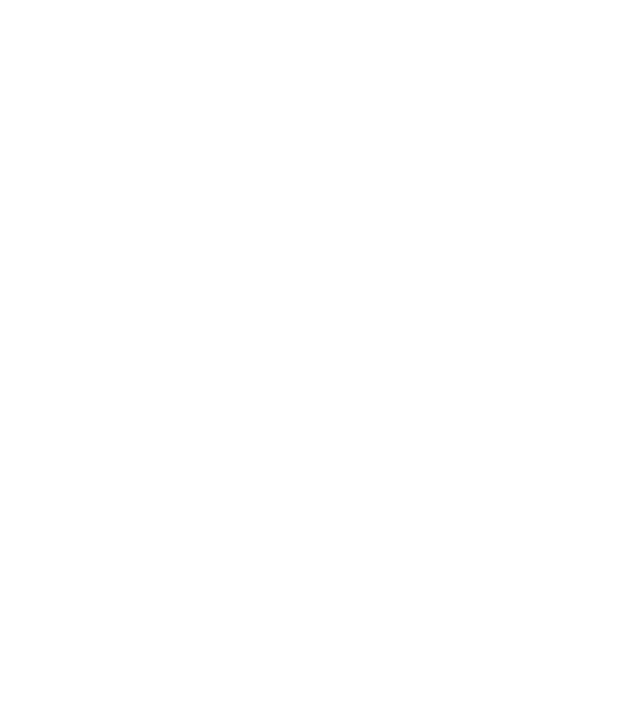
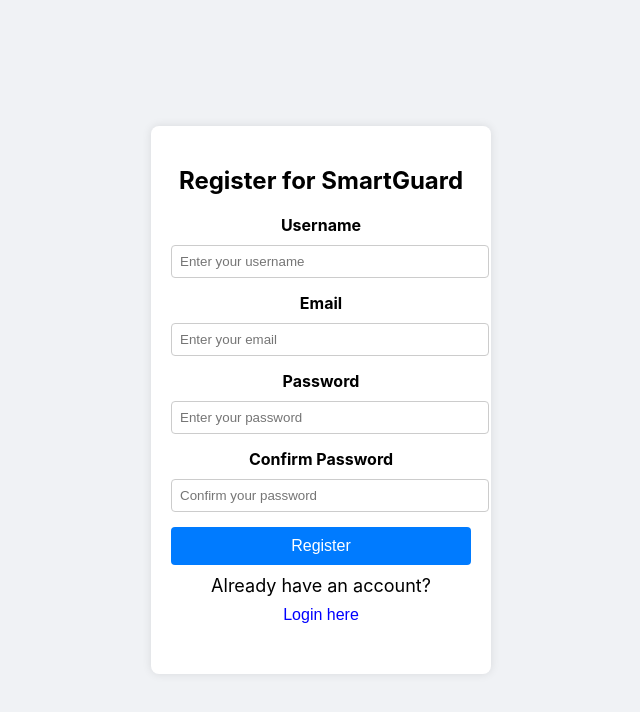
Before and after one commit to DrSiya/Crime-Detection-System, a React (Create React App) app: page /register in a window 1280 px wide. Before the commit this address had no page. Shown: the top 712 px of the page, without its empty margins (319-959 px from the left). Built offline with nearby package versions, Linux system fonts and the light colour scheme.

Commit message:
Live Monitoring pages added. App page edited and updated.#

```diff
--- a/src/App.js
+++ b/src/App.js
@@ -5,6 +5,7 @@
 import AlertsPage from './components/Alerts';
 import ReportPage from './components/ReportPage';
 import LiveMonitoring from './components/LiveMonitoring';
+import Register from './components/Register';
 
 
 function App() {
@@ -18,6 +19,8 @@
       <Route path="/alerts" element={<AlertsPage />} />
       <Route path="/reports" element={<ReportPage />} />
       <Route path="/live-monitoring" element={<LiveMonitoring />} />
+      <Route path="/register" element={<Register />} />
+       <Route path="/login" element={<LoginPage />} />
     </Routes>
   </Router>
 
--- a/src/components/LoginPage.js
+++ b/src/components/LoginPage.js
@@ -2,19 +2,14 @@
 import './LoginPage.css';
 import { useNavigate } from 'react-router-dom';
 
-
 const LoginPage = () => {
   console.log('LoginPage component is rendering'); // Debug log
 
-
   const [username, setUsername] = useState('');
-  // const [email, setUsername] = useState('');
   const [password, setPassword] = useState('');
   const [error, setError] = useState('');
   const navigate = useNavigate();  // useNavigate hook to programmatically navigate
 
-
-// };
   const handleSubmit = (e) => {
     e.preventDefault();
     if (username === '' || password === '') {
@@ -26,6 +21,10 @@
     } else {
       setError('Invalid credentials.');
     }
+  };
+
+  const handleRegister = () => {
+    navigate('/register'); // Navigate to the register page
   };
 
   return (
@@ -46,17 +45,7 @@
               required
             />
           </div>
-        {/* <div>
-          <label htmlFor="username">Email Adress</label>
-          <input
-            type="text"
-            id="username"
-            value={username}
-            onChange={(e) => setUsername(e.target.value)}
-            placeholder="Please enter your email"
-            required
-          />
-        </div> */}
+
           <div>
             <label htmlFor="password">Password</label>
             <input
@@ -69,24 +58,11 @@
             />
           </div>
 
-         {/* Remember Me Checkbox */}
-         {/* <div className="remember-me">
-          <label>
-            <input
-              type="checkbox"
-              checked={rememberMe}
-              onChange={() => setRememberMe(!rememberMe)}
-            />
-            Remember Me
-          </label>
-        </div> */}
-
-
           {error && <p style={{ color: 'red' }}>{error}</p>}
 
           <button type="submit">Login</button>
-
         </form>
+        <button onClick={handleRegister} style={{ marginTop: '10px' }}>Register</button>
       </div>
     </div>
   );
--- /dev/null
+++ b/src/components/Register.css
@@ -0,0 +1,55 @@
+.register-page {
+  display: flex;
+  justify-content: center;
+  align-items: center;
+  height: 100vh;
+  background-color: #f0f2f5;
+}
+
+.register-container {
+  background: white;
+  padding: 20px;
+  border-radius: 8px;
+  box-shadow: 0 0 10px rgba(0, 0, 0, 0.1);
+  width: 300px;
+  text-align: center;
+}
+
+.register-container h2 {
+  margin-bottom: 20px;
+}
+
+.register-container form div {
+  margin-bottom: 15px;
+}
+
+.register-container label {
+  display: block;
+  margin-bottom: 5px;
+  font-weight: bold;
+}
+
+.register-container input {
+  width: 100%;
+  padding: 8px;
+  border: 1px solid #ccc;
+  border-radius: 4px;
+}
+
+.register-container button {
+  width: 100%;
+  padding: 10px;
+  background-color: #007bff;
+  color: white;
+  border: none;
+  border-radius: 4px;
+  cursor: pointer;
+}
+
+.register-container button:hover {
+  background-color: #0056b3;
+}
+
+.register-container p {
+  margin-top: 10px;
+}
--- /dev/null
+++ b/src/components/Register.js
@@ -0,0 +1,110 @@
+import React, { useState } from 'react';
+import './Register.css'; // Create a CSS file for styling
+import { useNavigate } from 'react-router-dom';
+
+const Register = () => {
+  const [username, setUsername] = useState('');
+  const [email, setEmail] = useState('');
+  const [password, setPassword] = useState('');
+  const [confirmPassword, setConfirmPassword] = useState('');
+  const [error, setError] = useState('');
+  const navigate = useNavigate();
+
+  const handleSubmit = (e) => {
+    e.preventDefault();
+
+    // Basic validation
+    if (!username || !email || !password || !confirmPassword) {
+      setError('All fields are required.');
+      return;
+    }
+
+    if (password !== confirmPassword) {
+      setError('Passwords do not match.');
+      return;
+    }
+
+    // Simulate registration logic (e.g., send data to an API)
+    console.log('Registration data:', { username, email, password });
+
+    // Clear form and error
+    setUsername('');
+    setEmail('');
+    setPassword('');
+    setConfirmPassword('');
+    setError('');
+
+    // Redirect to login page after successful registration
+    navigate('/login');
+  };
+
+  return (
+    <div className="register-page">
+      <div className="register-container">
+        <h2>Register for SmartGuard</h2>
+        <form onSubmit={handleSubmit}>
+          <div>
+            <label htmlFor="username">Username</label>
+            <input
+              type="text"
+              id="username"
+              value={username}
+              onChange={(e) => setUsername(e.target.value)}
+              placeholder="Enter your username"
+              required
+            />
+          </div>
+
+          <div>
+            <label htmlFor="email">Email</label>
+            <input
+              type="email"
+              id="email"
+              value={email}
+              onChange={(e) => setEmail(e.target.value)}
+              placeholder="Enter your email"
+              required
+            />
+          </div>
+
+          <div>
+            <label htmlFor="password">Password</label>
+            <input
+              type="password"
+              id="password"
+              value={password}
+              onChange={(e) => setPassword(e.target.value)}
+              placeholder="Enter your password"
+              required
+            />
+          </div>
+
+          <div>
+            <label htmlFor="confirmPassword">Confirm Password</label>
+            <input
+              type="password"
+              id="confirmPassword"
+              value={confirmPassword}
+              onChange={(e) => setConfirmPassword(e.target.value)}
+              placeholder="Confirm your password"
+              required
+            />
+          </div>
+
+          {error && <p style={{ color: 'red' }}>{error}</p>}
+
+          <button type="submit">Register</button>
+        </form>
+
+        <p>
+          Already have an account?{' '}
+          <button onClick={() => navigate('/login')} style={{ background: 'none', border: 'none', color: 'blue', cursor: 'pointer' }}>
+            Login here
+          </button>
+        </p>
+      </div>
+    </div>
+  );
+};
+
+export default Register;
```
Lines whose indentation alone changed are shown as unchanged.
